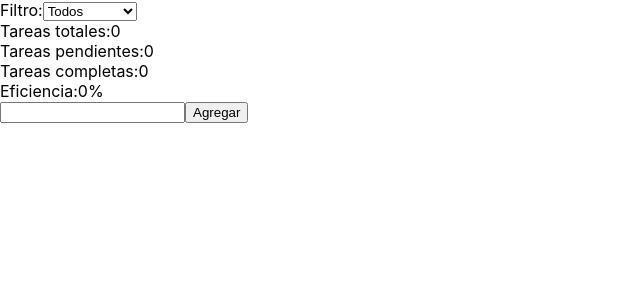
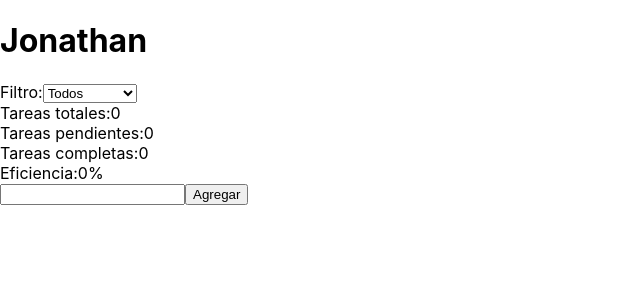
Before and after one commit to jr-98/ReactCourse, a React (Create React App) app in the folder todo_list_recoil/: page / in a window 1280 px wide. Shown: the top 300 px of the page, without its empty margins (0-640 px from the left). Built offline with nearby package versions, Linux system fonts and the light colour scheme; data requests are answered from the project's data file.

Commit message:
Uso de react Susoense, peticiones asincronicas

```diff
--- /dev/null
+++ b/todo_list_recoil/db.json
@@ -0,0 +1,24 @@
+{
+  "users":[
+    {"id":1,
+    "name":"Jonathan"
+  }
+  ],
+  "posts": [
+    {
+      "id": 1,
+      "title": "json-server",
+      "author": "typicode"
+    }
+  ],
+  "comments": [
+    {
+      "id": 1,
+      "body": "some comment",
+      "postId": 1
+    }
+  ],
+  "profile": {
+    "name": "typicode"
+  }
+}
--- a/todo_list_recoil/package.json
+++ b/todo_list_recoil/package.json
@@ -6,6 +6,8 @@
     "@testing-library/jest-dom": "^5.14.1",
     "@testing-library/react": "^13.0.0",
     "@testing-library/user-event": "^13.2.1",
+    "axios": "^1.1.2",
+    "json-server": "^0.17.0",
     "react": "^18.2.0",
     "react-dom": "^18.2.0",
     "react-scripts": "5.0.1",
--- a/todo_list_recoil/src/App.js
+++ b/todo_list_recoil/src/App.js
@@ -1,4 +1,5 @@
 import './App.css';
+import React, { Suspense } from 'react';
 import {
   RecoilRoot,
   atom,
@@ -8,15 +9,19 @@
   selector,
 } from 'recoil';
 import { useState } from 'react';
+import axios from 'axios';
 //Funcion render
 
 function App() {
   return (
     <RecoilRoot>
-      <ToDoListFilter />
-      <TodoStats />
-      <ItemCreator />
-      <TodoList />
+      <Suspense fallback={<h1>Cargando</h1>}>
+        <UserData />
+        <ToDoListFilter />
+        <TodoStats />
+        <ItemCreator />
+        <TodoList />
+      </Suspense>
     </RecoilRoot>
   );
 }
@@ -29,6 +34,7 @@
   key: 'todoFilterState',
   default: "all"
 })
+//Selectors
 const todoFilterSelector = selector({
   key: 'todoFilterSelector',
   get: ({ get }) => {
@@ -64,7 +70,13 @@
 
 
 })
-
+const userDataSelector = selector({
+  key: 'userDataSelector',
+  get: async () => {
+    const response = await axios.get('http://localhost:3001/users/1')
+    return response.data
+  }
+})
 // variables
 let idEdit = 0
 
@@ -175,4 +187,10 @@
     </div>
   )
 }
+function UserData() {
+  const user = useRecoilValue(userDataSelector)
+  return (
+    <h1>{user.name}</h1>
+  )
+}
 export default App;
```
Also changed, not shown: 1 other file (tests, documents, lock files or other folders).
